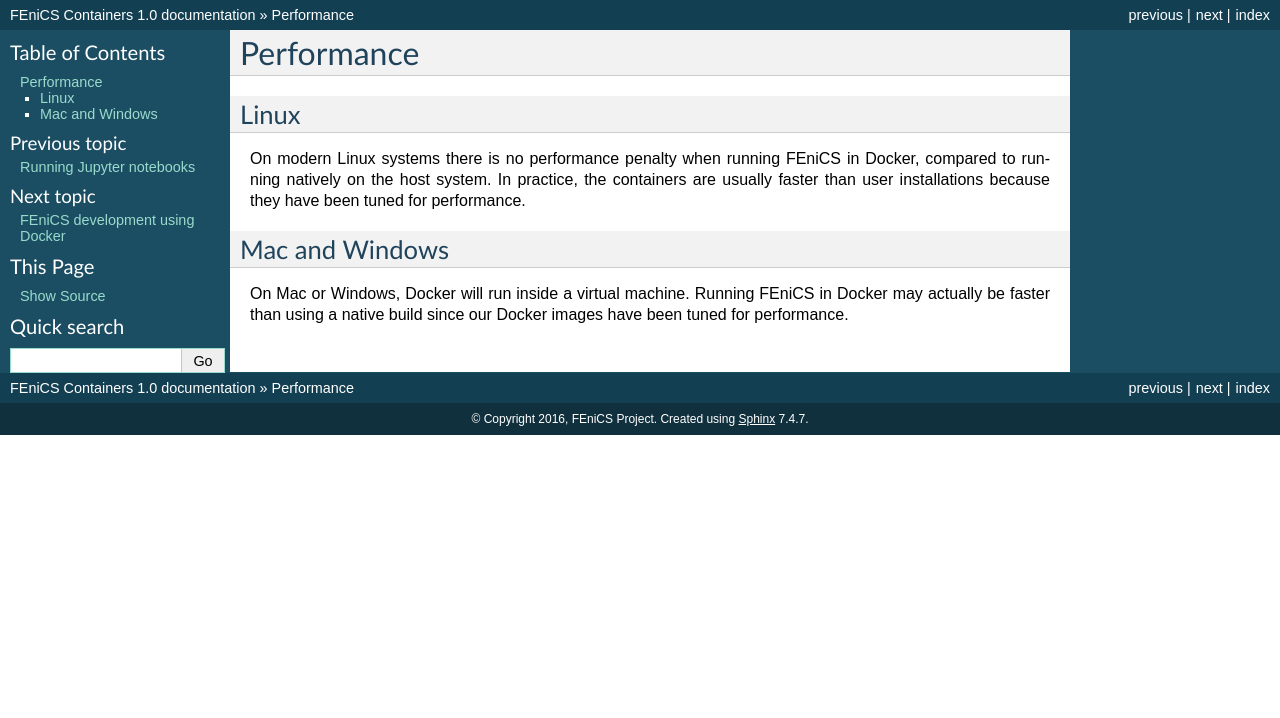
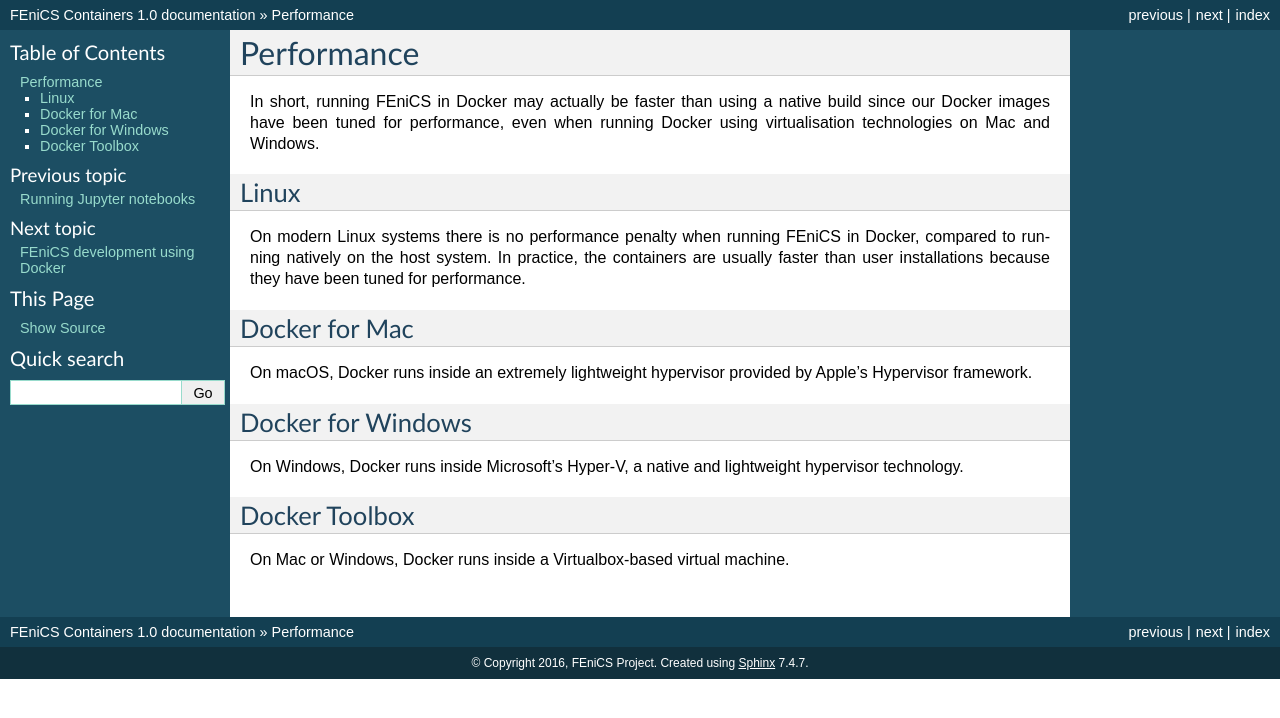
Before and after one commit to vacary/docker, a Sphinx documentation site: the page built from docs/source/performance.rst, in a window 1280 px wide. Shown: the top 718 px of the page. Built offline with Sphinx 7.4.7, drawn with Linux system fonts in a browser that asks for light colours.

Commit message:
Update performance docs.

```diff
--- a/docs/source/performance.rst
+++ b/docs/source/performance.rst
@@ -2,6 +2,10 @@
 
 Performance
 ===========
+
+In short, running FEniCS in Docker may actually be faster than using a native
+build since our Docker images have been tuned for performance, even when
+running Docker using virtualisation technologies on Mac and Windows.
 
 Linux
 -----
@@ -11,9 +15,19 @@
 practice, the containers are usually faster than user installations
 because they have been tuned for performance.
 
-Mac and Windows
+Docker for Mac
 ---------------
 
-On Mac or Windows, Docker will run inside a virtual machine.  Running
-FEniCS in Docker may actually be faster than using a native build
-since our Docker images have been tuned for performance.
+On macOS, Docker runs inside an extremely lightweight hypervisor provided by
+Apple's Hypervisor framework.
+
+Docker for Windows
+------------------
+
+On Windows, Docker runs inside Microsoft's Hyper-V, a native and lightweight
+hypervisor technology.
+
+Docker Toolbox
+--------------
+
+On Mac or Windows, Docker runs inside a Virtualbox-based virtual machine.
```
